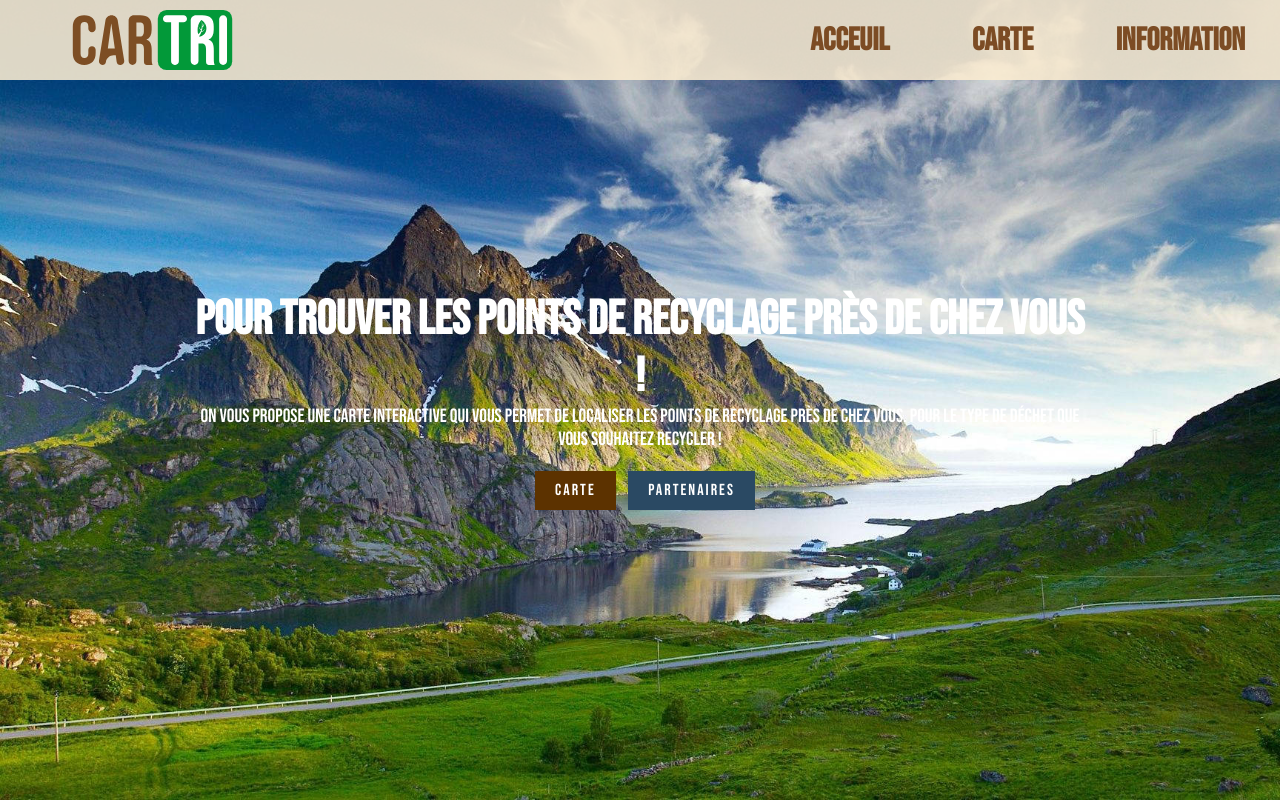
After one commit to LowellTN/PPII_2023, a Flask app: template templates/homepage.html in a window 1280 px wide. The commit adds this page. Run offline with Flask 3, Linux system fonts and the light colour scheme; the template is opened without the code that fills it, so the values that code supplies are empty.

Commit message:
Réorganisation de la branche pour test du site et lien avec la homepage (fichier homepage.html modifié pour que l'utilisateur soit redirigé vers la carte lorsqu'il clique sur le bouton 'Carte')

```diff
--- /dev/null
+++ b/app.py
@@ -0,0 +1,58 @@
+from flask import Flask, render_template
+from pathlib import Path,os
+
+TEMPLATE_DIR = os.path.abspath('./templates')
+STATIC_DIR = os.path.abspath('./templates/static')
+
+# Localise les dossiers contenant  les pages et les styles pouur eviter les problèmes
+
+app = Flask(__name__, template_folder=TEMPLATE_DIR, static_folder=STATIC_DIR)
+
+
+@app.route("/")
+def homepage() :
+	return render_template("homepage.html")
+
+
+@app.route("/map")
+def map() :
+	return render_template("map.html")
+
+
+# Partie tri
+# les éléments de la liste à trier sont des tuples (id, distance, - pertinence)
+# les éléments sont triés du plus proche au plus loin ou du plus pertinent au moins pertinent
+
+
+liste = []
+filtre = ""
+if filtre == "distance" :
+	index = 1
+elif filtre == "pertinence" :
+	index = 2
+
+
+def ordre(e1, e2) :
+	"""renvoie True si les deux éléments sont placés (strictement) dans le bon ordre selon le critère"""
+	return e1[index] < e2[index]
+
+
+def tri(liste) :
+	if len(liste) == 0 :
+		return []
+	pivot = liste[0]
+	inf, eq, sup = [], [], []
+	for e in liste :
+		if ordre(e, pivot) :
+			inf.append(e)
+		elif ordre(pivot, e) :
+			sup.append(e)
+		else :
+			eq.append(e)
+	return tri(inf) + eq + tri(sup)
+
+
+#print(tri(liste))
+
+if __name__ == '__main__':
+	app.run(debug=True)
--- /dev/null
+++ b/templates/homepage.html
@@ -0,0 +1,45 @@
+<!DOCTYPE html>
+<html lang="fr">
+    <head>
+        <meta charset="utf-8">
+        <meta http-equiv="X-UA-Compatible" content="IE=edge">
+        <meta name="viewport" content="width=device-width, initial-scale=1.0">
+        <link rel="stylesheet" href="./static/styles/style.css" />
+        <link rel="preconnect" href="https://fonts.googleapis.com">
+        <link rel="preconnect" href="https://fonts.gstatic.com" crossorigin>
+        <link href="https://fonts.googleapis.com/css2?family=Bebas+Neue&display=swap" rel="stylesheet">
+        <title>CarTri</title>
+    </head>
+        <nav class="navbar">
+            <a href="#" class="logo"><img src="./static/images/Logo_PPII.svg" alt="Logo" height="60px" width="225px"></a>
+            <div class="navlinks">
+                <ul>
+                    <li class="active"><a href="#">Acceuil</a></li>
+                    <li><a href="map">Carte</a></li>
+                    <li><a href="#">Information</a></li>
+                </ul>
+            </div>
+            <img src="./static/images/bouton_menu.svg" alt="bouton menu" class="btn-menu" width="50px" height="50px">
+        </nav>
+        <header></header>
+    <body>
+        <script>
+            const menuHamburger = document.querySelector(".btn-menu")
+            const navLinks = document.querySelector(".navlinks")
+
+            menuHamburger.addEventListener('click',()=>{
+            navLinks.classList.toggle('mobile-menu')
+            })
+        </script>
+        <section class="banniere" id="banniere">
+            <div class="contenu">
+                <h2>Pour trouver les points de recyclage près de chez vous !</h2>
+                <p>On vous propose une carte interactive qui vous permet de localiser les points de recyclage près de chez vous.
+                    Pour le type de déchet que vous souhaitez recycler !</p>
+                <a href="#" class="btn1">Carte</a>
+                <a href="#" class="btn2">Partenaires</a>
+            </div>
+        </section>
+    </body>
+</html>    <meta http-equiv="X-UA-Compatible" content="IE=edge">
+<meta name="viewport" content="width=device-width, initial-scale=1.0">
--- a/map.html
+++ b/templates/map.html
@@ -5,7 +5,7 @@
     <meta name="viewport" content="width=device-width, initial-scale=1.0">
     <title>Trouvez un centre de tri proche de vous !</title>
     <link rel="stylesheet" href="https://unpkg.com/leaflet/dist/leaflet.css" />
-    <link rel="stylesheet" href="styles.css" />
+    <link rel="stylesheet" href="static/styles.css" />
     <script src="https://unpkg.com/leaflet/dist/leaflet.js"></script>
     <script src="https://cdnjs.cloudflare.com/ajax/libs/PapaParse/5.3.0/papaparse.min.js"></script>
     <script src="https://unpkg.com/leaflet.markercluster/dist/leaflet.markercluster.js"></script>
@@ -15,6 +15,6 @@
     <div id="sidebar">
         <div id="visible-centers-list"></div>
       </div>
-    <script src="map.js"></script>
+    <script src="static/map.js"></script>
 </body>
 </html>
--- a/map.js
+++ b/templates/static/map.js
@@ -1,5 +1,5 @@
 function loadCentersFromCSV(map) {
-    var csvFilePath = 'out.csv';
+    var csvFilePath = 'static/out.csv';
     fetch(csvFilePath)
         .then(response => response.text())
         .then(csvData => Papa.parse(csvData, { header: true }))
--- /dev/null
+++ b/templates/static/styles/style.css
@@ -0,0 +1,161 @@
+*{
+    margin: 0px;
+    padding: 0px;
+    box-sizing: border-box;
+    font-family: 'Bebas Neue', sans-serif;
+    scroll-behavior: smooth;
+}
+
+body {
+    background-color: #ccffbf;
+}
+
+.logo{
+    display: flex;
+    justify-content: center;
+}
+
+.navbar{
+    position: absolute;
+    padding: 10px;
+    width: 100%;
+    z-index: 1;
+    display: flex;
+    justify-content: space-between;
+    align-items: center;
+    transition: 0.5s;
+    box-sizing: border-box;
+    background-color: #fcedd2e0;
+}
+.navbar a{
+    color: #7c4c24;
+    font-size: 2em;
+    text-decoration: none;
+    margin-left: 30px;
+    font-weight: 700;
+}
+.navbar .navlinks ul{
+    align-items: center;
+}
+.navbar .navlinks ul li{
+    display: inline-block;
+    list-style: none;
+    margin: 0 25px;
+}
+.navbar .navlinks ul li.active a{
+    color: #149c3c
+    font-weight: 600;
+}
+
+.navbar .btn-menu{
+    position: absolute;
+    right: 10px;
+    display: none;
+}
+
+
+
+@media screen and (max-width:900px){
+    .navbar{
+        padding: 10;
+    }
+
+    .navlinks{
+        top: 0;
+        left: 0;
+        position: absolute;
+        background-color: rgba(255, 255, 255, 0.205);
+        backdrop-filter: blur(5px);
+        width: 100%;
+        height: 100vh;
+        display: flex;
+        justify-content: center;
+        align-items: center;
+        margin-left: 100%;
+        transition: all 0.5s ease;
+    }
+
+    .navbar a{
+        color: #ccffbf;
+        font-size: 3em;
+        text-decoration: none;
+        margin-left: 30px;
+        font-weight: 700;
+    }
+    .navbar a:hover{
+        color: #149c3c;
+        font-size: 3.5em;
+        text-decoration: none;
+        margin-left: 30px;
+        font-weight: 700;
+    }
+
+    .navlinks.mobile-menu{
+        margin-left: 0%;
+    }
+
+    .navlinks ul{
+        display:flex;
+        flex-direction: column;
+    }
+
+    .navbar .btn-menu{
+        display: block;
+    }
+
+}
+
+
+
+.banniere{
+    position: relative;
+    width: 100%;
+    min-height: 100vh;
+    display: flex;
+    justify-content: center;
+    align-items: center;
+    background-image: url(../images/landscape.jpg);
+    background-size: cover;
+}
+
+.banniere .contenu{
+    max-width: 70%;
+    text-align: center;
+}
+.banniere .contenu h2{
+    color: #fff;
+    font-size: 3em;
+    text-transform: capitalize;
+}
+.contenu p:nth-child(2){
+    color: #fff;
+    font-size: 1.2em;
+}
+
+.btn1 {
+    font-size: 1em;
+    color: #fff;
+    background: #5c3200;
+    padding: 10px 20px;
+    display: inline-block;
+    margin-top: 20px;
+    text-decoration: none;
+    text-transform: uppercase;
+    letter-spacing: 2px;
+    transition: 0.5s;
+    margin-left: 10px;
+}
+
+.btn2{
+    font-size: 1em;
+    color: #fff;
+    background: #2a4963;
+    padding: 10px 20px;
+    display: inline-block;
+    margin-top: 20px;
+    text-decoration: none;
+    text-transform: uppercase;
+    letter-spacing: 2px;
+    transition: 0.5s;
+    margin-left: 10px;
+}
```
Also changed, not shown: requirements.txt (added, +7 -0 lines), templates/static/images/Logo_PPII.png (added), templates/static/images/Logo_PPII.svg (added), templates/static/images/bouton_menu.svg (added), templates/static/images/landscape.jpg (added), templates/static/styles.css (renamed from styles.css), 2 other files.
